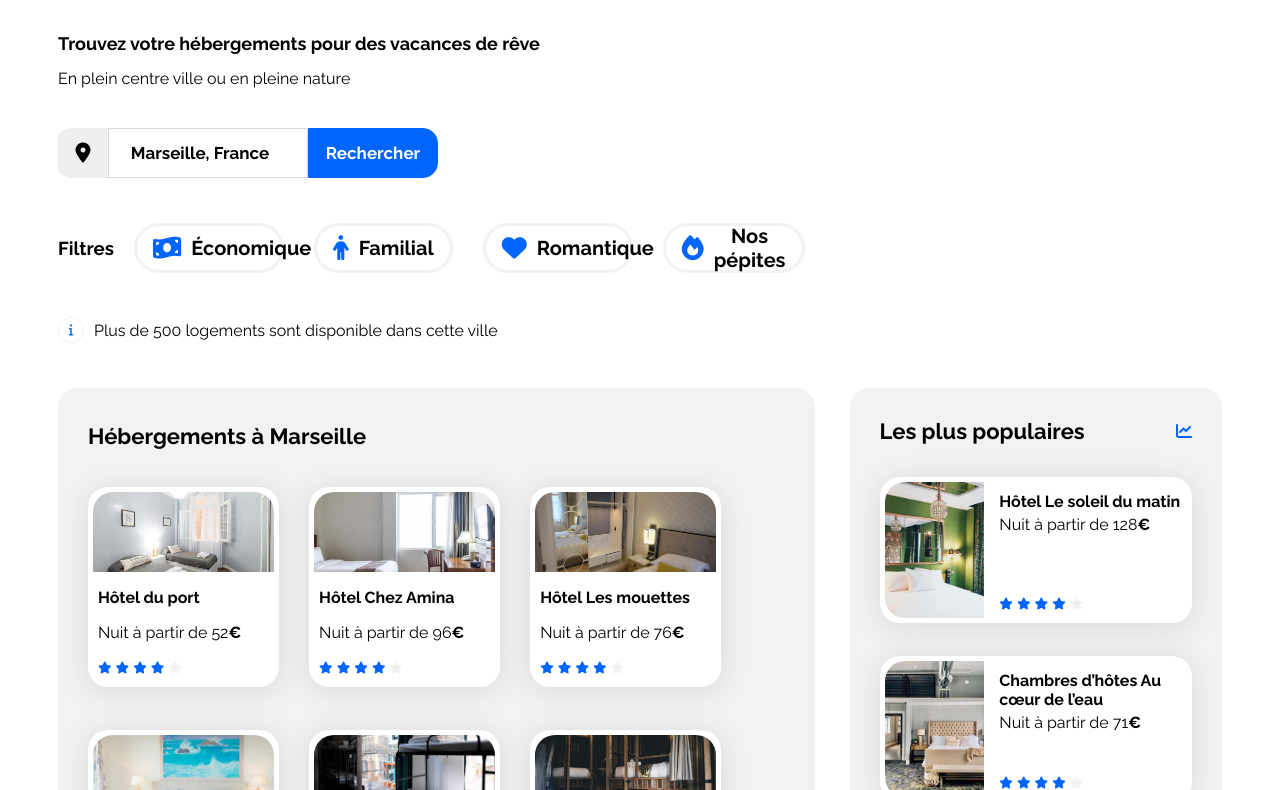
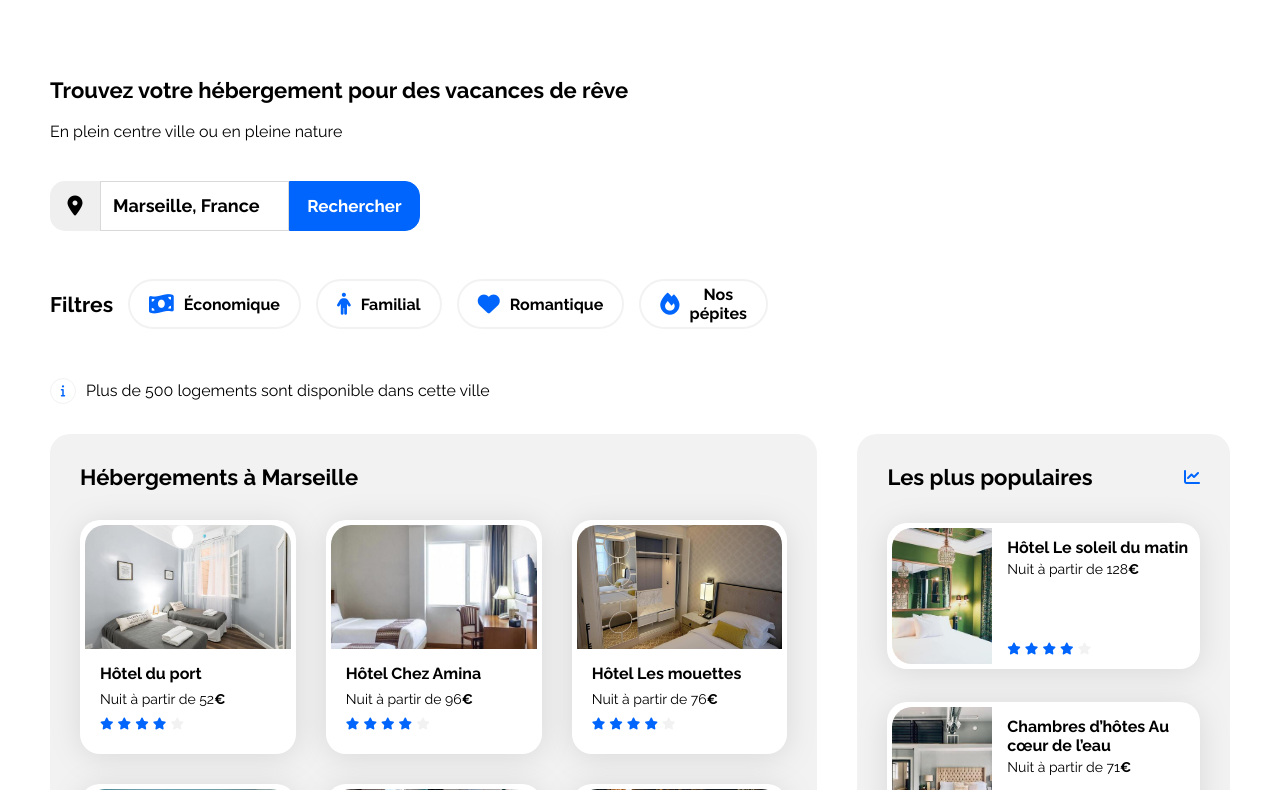
Before and after one commit to RacoonyThibault/Openclassroom_Project_2, a plain HTML site: page index.html in a window 1280 px wide. Shown: the part 57-847 px from the top of the page. Drawn offline with Linux system fonts and the light colour scheme.

Commit message:
reactualisation code

```diff
--- a/css/style.css
+++ b/css/style.css
@@ -17,8 +17,7 @@
 body {
     display: flex;
     justify-content: center;
-    margin-top: 0;
-    margin-bottom: 0;
+    margin: 0;
 }
 
 .main-container {
@@ -33,9 +32,15 @@ a {
     text-decoration: none;
 }
 
-.section-title {
+
+h2{
+    font-weight: 700;
+    font-size: 22px;
     margin: 0;
-    font-size: 22px;
+}
+
+p{
+    margin: 0;
 }
 
 .card {
@@ -71,20 +76,27 @@ header{
     width: 100%;
 }
 
-nav{
+.nav-container{
     display: flex;
     align-items: center;
     justify-content: space-between;
     margin-bottom: 50px;
 }
 
+.logo{
+    width:30%;
+    height:30%;
+}
 
+nav ul{
+    display: flex;
+}
 
-header ul{
+nav ul li{
     display: flex;
-    flex-direction: row;
-    gap: 30px;
-    margin-top: 0;
+    width: 50%;
+    padding: 0px 0px 15px 15px;
+    justify-content: center;
 }
 
 li:hover {
@@ -101,23 +113,25 @@ li:hover {
 }
 
 
-.search-and-filter h1{
-    font-size: large;
-    margin-top: 0;
+.headline-and-text h1{
+    font-size: 22px;
+    font-weight: 700;
 }
 
-.search-and-filter p{
-    font-size: medium;
-    margin: 0;
+.headline-and-text h2{
+    font-size: 16px;
+    font-weight: 400;
 }
+
 form{
     display: flex;
+    max-width: 377px;
 }
 
 .localisation-button{
     width: 50px;
     height: 50px;
-    border-radius: 30% 0% 0% 30% / 20% 0% 0% 20%;
+    border-radius: 15px 0px 0px 15px;
     border: 1px  #d9d9d9;
 }
 
@@ -126,11 +140,11 @@ form{
 }
 
 #search-bar{
-    width: 200px;
+    width: 50%;
     height: 50px;
     border: 1px #d9d9d9 solid;
-    font-weight: bold;
-    font-size: 17px;
+    font-weight: 700;
+    font-size: 18px;
     text-align: center;
 }
 
@@ -139,7 +153,7 @@ form{
     color: white;
     font-size:17px;
     font-weight: bold;
-    width:130px;
+    width:35%;
     height:50px;
     border-radius: 0px 15px 15px 0px;
     border: 1px solid #0065FC;
@@ -155,41 +169,41 @@ form{
     display: flex;
     flex-direction: row;
     align-items: center;
-    width: 60%;
+    width: 56%;
+    gap: 15px;
 }
 
 .filter-title{
-    margin-right: 20px;
+    font-size: 18px;
+    font-weight: 700;
+
+}
+
+.button-container{
+    display: flex;
+    gap: 15px;
 }
 
 .filter-button{
-    display: flex;
-    justify-content: center;
-    align-items: center;
-    gap: 30px;
-    max-width: var(--container);
-}
-
-.icontextfilter{
-    border: 3px solid #F2F2F2;
+    border: 2px solid #F2F2F2;
     height: 50px;
-    max-width: 150px;
-    border-radius: 30px;
+    max-width: 180px;
+    gap: 10px;
+    border-radius: 25px;
+    padding: 4px 19px 4px 19px;
     background-color: inherit;
     display: flex;
     align-items: center;
 }
 
-.filtericone{
-    font-size: 25px;
-    padding-left:10px ;
-    padding-right: 10px ;
+.icon-filter{
+    font-size: 22px;
 }
 
-.filtertext{
-    font-weight:bold;
-    padding-right: 10px;
-    font-size: 20px;
+
+.filter-text{
+    font-weight:700;
+    font-size: 16px;
 }
 
 
@@ -199,12 +213,11 @@ form{
     opacity: 1;
 }
 
-.info-point{
+.info-bar{
     display: flex;
     flex-direction: row;
     align-items: center;
-    margin-top: 0px;
-    margin-bottom: 15px;
+    gap: 10px;
 }
 
 .icon-info{
@@ -216,13 +229,17 @@ form{
     display: flex;
     justify-content: center;
     align-items: center;
-    margin-right: 10px;
+}
+
+.text-info{
+    margin: 0;
 }
 
 /****** Hebergements And Populaires ***********/
 .hebergements-and-populaires {
     display: flex;
     justify-content: space-between;
+    gap: 40px;
 }
 
 .hebergements-and-populaires section {
@@ -234,23 +251,17 @@ form{
 
 /****** Hebergements ***********/
 .hebergements {
-    width: 65%;
+    width: 66%;
+    gap: 30px;
     display: flex;
     flex-direction: column;
-    justify-content: space-between
+    justify-content: space-between;
 }
 
-.hebergements-title{
-    font-size: 22px;
-    font-weight: bolder;
-    margin-top: 5px;
-    margin-bottom: 25px;
-}
 
 .card-first-line {
     display: flex;
     gap: 30px;
-    margin-bottom: 30px;
 }
 
 .card-second-line{
@@ -261,12 +272,12 @@ form{
 .hebergements .card{
     display: flex;
     flex-direction: column;
-    width: 26%;
+    width: 100%;
 }
 
 .image-hebergements {
     width: 100%;
-    height: 80px;
+    height: 124px;
     border-radius: 20px 20px 0px 0px;
 }
 
@@ -274,14 +285,18 @@ form{
     display: flex;
     flex-direction: column;
     width: 100%;
-    padding-left: 5px;
-    padding-bottom: 5px;
+    padding: 15px 15px 15px 15px;
+    gap: 8px;
 }
+
+.card-subtitle{
+    font-size: 14px;
+}
+
 
 #show-more{
     font-size: 16px;
     font-weight: bold;
-    margin-top: 20px;
 }
 
 /****** Populaires ***********/
@@ -332,6 +347,7 @@ form{
 /** Activities**/
 
 .activities{
+    padding: 30px;
     height: 500px;
 }
 
@@ -412,14 +428,12 @@ footer li{
     .filter{
         flex-direction: column;
         align-items: flex-start;
-
+        width: 72%;
     }
 
-    .filter-button{
-
+    .filter-text{
+        font-size: 15px;
     }
-
-
 
     .hebergements-and-populaires {
         flex-direction: column;
@@ -455,12 +469,73 @@ footer li{
 }
 
 /* Small devices (phones, less than 768px) */
-@media (max-width: 767.98px) {
-    /* ... */
+@media (min-width:320px) and (max-width: 767.98px) {
+
+    /** main **/
+    .main-container{
+        padding: 0;
+    }
+
+    /**Header**/
+
+    .nav-container{
+        flex-direction: column;
+        width: 100%;
+    }
+
+    .logo{
+        padding: 30px;
+        text-align: center;
+    }
+
+    .links{
+        width: 100%;
+        border-bottom: 2px solid #DEEBFF;
+    }
+
+    header ul{
+        width: 100%;
+        padding: 0;
+        justify-content: space-evenly;
+    }
+
+    nav ul li{
+        padding: 0px 0px 15px 0px;
+        border-bottom: 2px solid #DEEBFF;
+    }
+
+    header ul li:hover{
+        border-top: none;
+        border-bottom: 2px solid #0065FC;
+    }
+
+    /** search-and-filter**/
+
+
+    .search-and-filter{
+        align-items: center;
+        padding: 0px 20px 0px 20px;
+    }
+
+
+    .headline-and-text{
+        display: flex;
+        flex-direction: column;
+        justify-content: center;
+    }
+
+    form{
+        width: 100%;
+    }
+
+
+    .search-bar{
+        width: 100%;
+    }
 
 
     .search-button{
-        width: 10%;
+        width: 20%;
         border-radius: 20px;
         margin-left: -15px;
     }
@@ -476,12 +551,17 @@ footer li{
     .filter{
         flex-direction: column;
         align-items: flex-start;
+        flex-wrap: wrap;
     }
 
     .filter-button{
         flex-wrap: wrap;
         justify-content: center;
         width: 100px;
+    }
+
+    .icontextfilter{
+        width: 100%;
     }
 
     .hebergements-and-populaires {
--- a/index.html
+++ b/index.html
@@ -18,13 +18,17 @@
     <div class="main-container">
         <header>
             <nav>
+                <div class="nav-container">
                     <div class="logo"><a href="index.html">
-                    <img src="images/logo/Booki.png" alt="logo du site booki" width="60%" height="60%"></a>
+                        <img src="images/logo/Booki.png" alt="logo du site booki ecran" width="61px" height="19px"></a>
                     </div>
-                <div class="links">
                         <ul>
-                        <li><a href="#hebergements">Hébergements</a></li>
-                        <li><a href="">Activités</a></li>
+                            <li>
+                                <a href="#hebergements">Hébergements</a>
+                            </li>
+                            <li>
+                                <a href="#activities">Activités</a>
+                            </li>
                         </ul>
                 </div>
             </nav>
@@ -32,8 +36,8 @@
         <main>
             <section class="search-and-filter">
                 <div class="headline-and-text">
-                    <h1>Trouvez votre hébergements pour des vacances de rêve</h1>
-                    <p>En plein centre ville ou en pleine nature</p>
+                    <h1>Trouvez votre hébergement pour des vacances de rêve</h1>
+                    <h2>En plein centre ville ou en pleine nature</h2>
                 </div>
                     <form action="" method="post">
                         <button class="localisation-button">
@@ -48,26 +52,34 @@
                         <div class="filter-title">
                             <h3>Filtres</h3>
                         </div>
-                        <div class="filter-button">
-                            <button class="icontextfilter economique">
-                                    <i class="fa-solid fa-money-bill-wave filtericone"></i>
-                                <div class="filtertext">Économique</div>
+                        <div class="button-container">
+                            <button class="filter-button economique">
+                                    <div class="icon-filter">
+                                        <i class="fa-solid fa-money-bill-wave"></i>
+                                    </div>
+                                <div class="filter-text">Économique</div>
                             </button>
-                            <button class="icontextfilter familial">
-                                    <i class="fa-solid fa-person filtericone"></i>
-                                <div class="filtertext">Familial</div>
+                            <button class="filter-button familial">
+                                <div class="icon-filter">
+                                    <i class="fa-solid fa-person"></i>
+                                    </div>
+                                <div class="filter-text">Familial</div>
                             </button>
-                            <button class="icontextfilter romantique">
-                                    <i class="fa-solid fa-heart filtericone"></i>
-                                <div class="filtertext">Romantique</div>
+                            <button class="filter-button romantique">
+                                <div class="icon-filter">
+                                    <i class="fa-solid fa-heart"></i>
+                                    </div>
+                                <div class="filter-text">Romantique</div>
                             </button>
-                            <button class="icontextfilter pepite">
-                                    <i class="fa-solid fa-fire filtericone"></i>
-                                <div class="filtertext">Nos pépites</div>
+                            <button class="filter-button pepite">
+                                <div class="icon-filter">
+                                    <i class="fa-solid fa-fire"></i>
+                                    </div>
+                                <div class="filter-text">Nos pépites</div>
                             </button>
                         </div>
                     </div>
-                    <div class="info-point">
+                    <div class="info-bar">
                         <i class="fa-solid fa-info icon-info"></i>
                         <p class="text-info">Plus de 500 logements sont disponible dans cette ville</p>
                     </div>
@@ -79,10 +91,8 @@
                         <a href="#" class="card">
                                 <img src="images/hebergements/fred-kleber.jpg" alt="photo de la chambre Hôtel du port" class="image-hebergements">
                                 <div class="card-contain">
-                                    <div class="card-text">
-                                        <h3 class="card-title">Hôtel du port</h3>
+                                        <h2 class="card-title">Hôtel du port</h2>
                                         <p class="card-subtitle">Nuit à partir de 52<span class="euro">€</span></p>
-                                    </div>
                                     <div class="card-rating">
                                         <i class="fa-xs fa-solid fa-star" aria-hidden="true"></i>
                                         <i class="fa-xs fa-solid fa-star" aria-hidden="true"></i>
@@ -95,10 +105,8 @@
                         <a href="#" class="card">
                                 <img src="images/hebergements/febrian-zakaria.jpg" alt="photo de la chambre Hôtel chez Amina " class="image-hebergements">
                                 <div class="card-contain">
-                                    <div class="card-text">
-                                        <h3 class="card-title">Hôtel Chez Amina</h3>
+                                        <h2 class="card-title">Hôtel Chez Amina</h2>
                                         <p class="card-subtitle">Nuit à partir de 96<span class="euro">€</span></p>
-                                    </div>
                                     <div class="card-rating">
                                         <i class="fa-xs fa-solid fa-star" aria-hidden="true"></i>
                                         <i class="fa-xs fa-solid fa-star" aria-hidden="true"></i>
@@ -111,10 +119,8 @@
                         <a href="#" class="card">
                                 <img src="images/hebergements/reisetopia.jpg" alt="photo de la chambre Hôtel Les mouettes" class="image-hebergements">
                                 <div class="card-contain">
-                                    <div class="card-text">
-                                        <h3 class="card-title">Hôtel Les mouettes</h3>
+                                        <h2 class="card-title">Hôtel Les mouettes</h2>
                                         <p class="card-subtitle">Nuit à partir de 76<span class="euro">€</span></p>
-                                    </div>
                                     <div class="card-rating">
                                         <i class="fa-xs fa-solid fa-star" aria-hidden="true"></i>
                                         <i class="fa-xs fa-solid fa-star" aria-hidden="true"></i>
@@ -129,10 +135,8 @@
                         <a href="#" class="card">
                             <img src="images/hebergements/annie-spratt.jpg" alt="photo de la chambre Hôtel de la mer" class="image-hebergements">
                             <div class="card-contain">
-                                <div class="card-text">
-                                    <h3 class="card-title">Hôtel de la mer</h3>
+                                    <h2 class="card-title">Hôtel de la mer</h2>
                                     <p class="card-subtitle">Nuit à partir de 46<span class="euro">€</span></p>
-                                </div>
                                 <div class="card-rating">
                                     <i class="fa-xs fa-solid fa-star" aria-hidden="true"></i>
                                     <i class="fa-xs fa-solid fa-star" aria-hidden="true"></i>
@@ -145,10 +149,8 @@
                         <a href="#" class="card">
                             <img src="images/hebergements/marcus-loke.jpg" alt="photo de la chambre Auberge de la Canebière" class="image-hebergements">
                             <div class="card-contain">
-                                <div class="card-text">
-                                    <h3 class="card-title">Auberge La Canebière</h3>
+                                    <h2 class="card-title">Auberge La Canebière</h2>
                                     <p class="card-subtitle">Nuit à partir de 25<span class="euro">€</span></p>
-                                </div>
                                 <div class="card-rating">
                                     <i class="fa-xs fa-solid fa-star" aria-hidden="true"></i>
                                     <i class="fa-xs fa-solid fa-star" aria-hidden="true"></i>
@@ -161,10 +163,8 @@
                         <a href="#" class="card">
                             <img src="images/hebergements/nicate-lee.jpg" alt="photo de la chambre Auberge Le Panier" class="image-hebergements">
                             <div class="card-contain">
-                                <div class="card-text">
-                                    <h3 class="card-title">Auberge Le Panier</h3>
+                                    <h2 class="card-title">Auberge Le Panier</h2>
                                     <p class="card-subtitle">Nuit à partir de 25<span class="euro">€</span></p>
-                                </div>
                                 <div class="card-rating">
                                     <i class="fa-xs fa-solid fa-star" aria-hidden="true"></i>
                                     <i class="fa-xs fa-solid fa-star" aria-hidden="true"></i>
```
Lines whose indentation alone changed are shown as unchanged.
